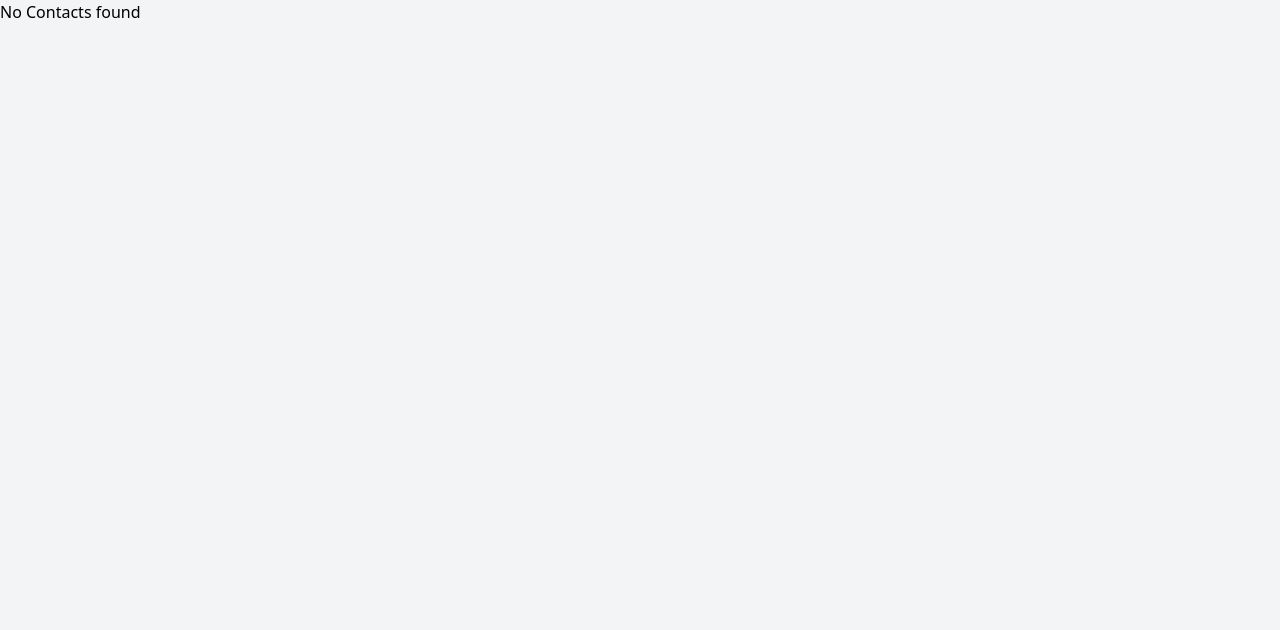
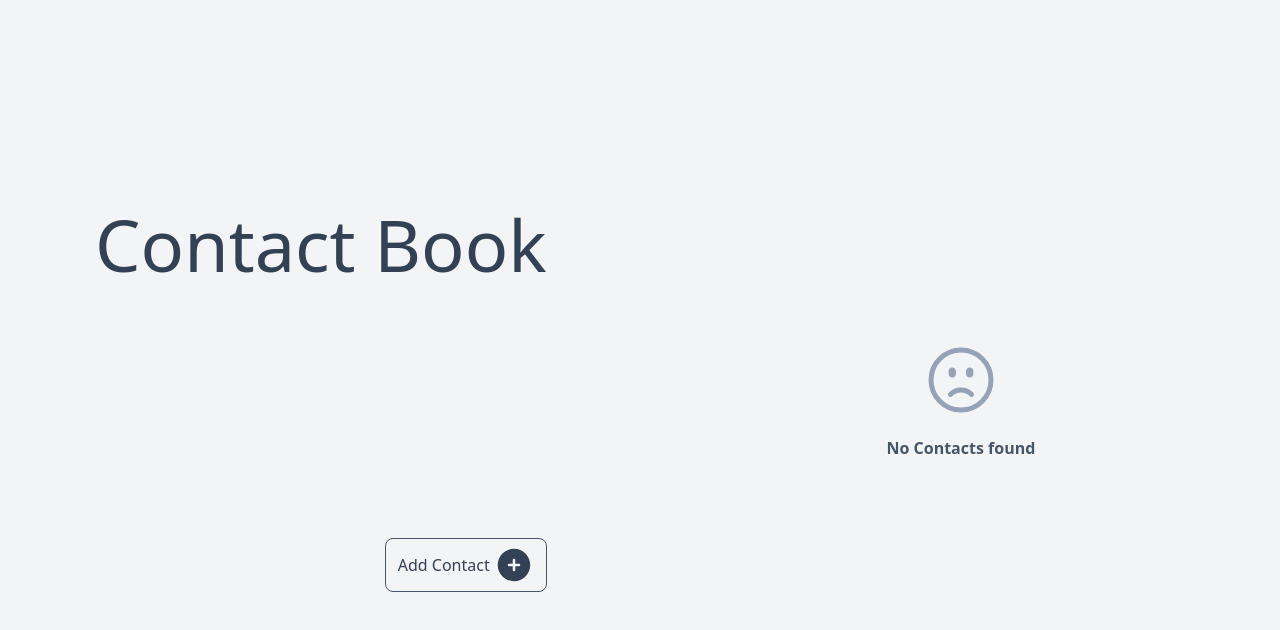
Before and after one commit to akhtersoyeb/Contact-Book, a Next.js app: page / in a window 1280 px wide. Shown: the top 630 px of the page. Built offline with nearby package versions, Linux system fonts and the light colour scheme.

Commit message:
Ready to show in interview

```diff
--- a/pages/index.tsx
+++ b/pages/index.tsx
@@ -1,4 +1,7 @@
+import { FaceFrownIcon } from '@heroicons/react/24/outline'
+import { PlusCircleIcon } from '@heroicons/react/24/solid'
 import Head from 'next/head'
+import Link from 'next/link'
 import { useEffect, useState } from 'react'
 import ContactCard from '../components/ContactCard'
 import DeleteModal from '../components/DeleteModal'
@@ -51,8 +54,21 @@ export default function Home() {
 
       <main className='bg-gray-100 min-h-screen'>
 
+        <div className=' flex justify-around lg:pt-52'>
+
+          <div className=' hidden h-96 lg:flex flex-col justify-between'>
+            <h1 className='text-7xl font-light text-slate-700'>Contact Book</h1>
+            <div className='flex justify-end'>
+              <Link href={'/add-contact'} className="text-slate-700 flex items-center gap-x-1 border border-slate-600 px-3 py-1.5 rounded-lg hover:text-white hover:bg-slate-700">Add Contact<PlusCircleIcon className='w-10 h-10' /></Link>
+            </div>
+          </div>
+
+          <div className='max-w-md w-full px-2 md:px-10 h-screen lg:h-96 relative'>
             {contacts.length === 0 ? (
-          <div>No Contacts found</div>
+              <div className='flex flex-col h-screen lg:h-96 justify-center items-center gap-y-4'>
+                <FaceFrownIcon className='w-20 h-20 text-slate-400' />
+                <p className='text-center font-semibold text-slate-600'>No Contacts found</p>
+              </div>
             ) : (
               <div className='space-y-5 pt-10'>
                 {contacts.map(contact => (
@@ -67,8 +83,18 @@ export default function Home() {
                     activateDeleteModal={activateDeleteModal}
                   />
                 ))}
+
               </div>
             )}
+
+
+            {/* <div className='h-10 w-full bg-indigo-200  flex items-stretch'> */}
+            <Link href={'/add-contact'} className="bg-slate-700 flex absolute bottom-0 z-10 left-0 right-0 lg:hidden flex-col items-center py-3 text-white font-semibold rounded-lg">Add Contact</Link>
+            {/* </div> */}
+
+          </div>
+
+        </div>
 
       </main>
     </>
```
Lines whose indentation alone changed are shown as unchanged.
